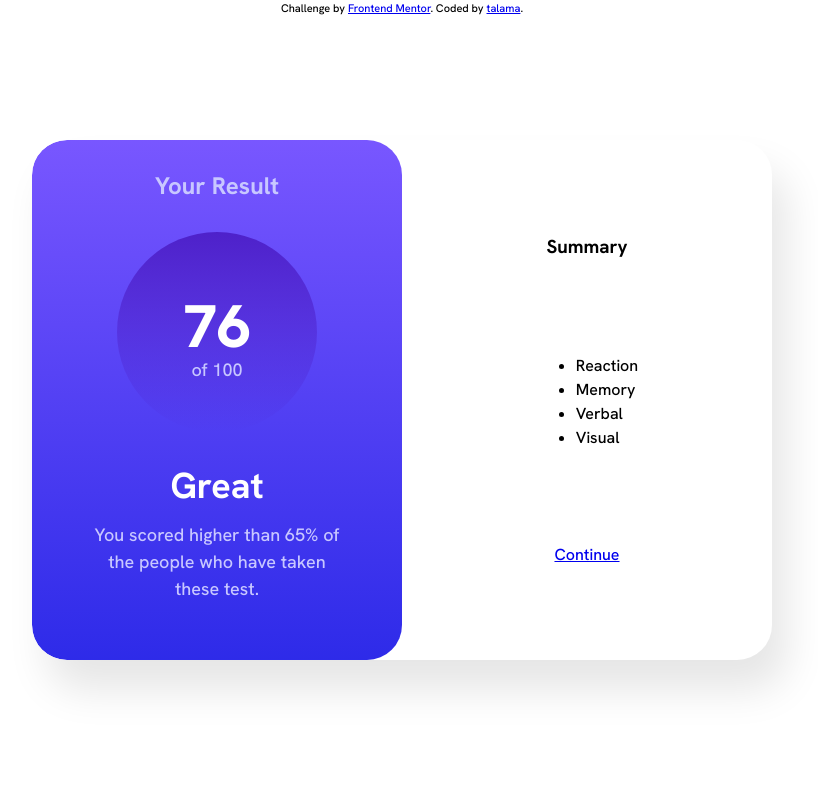
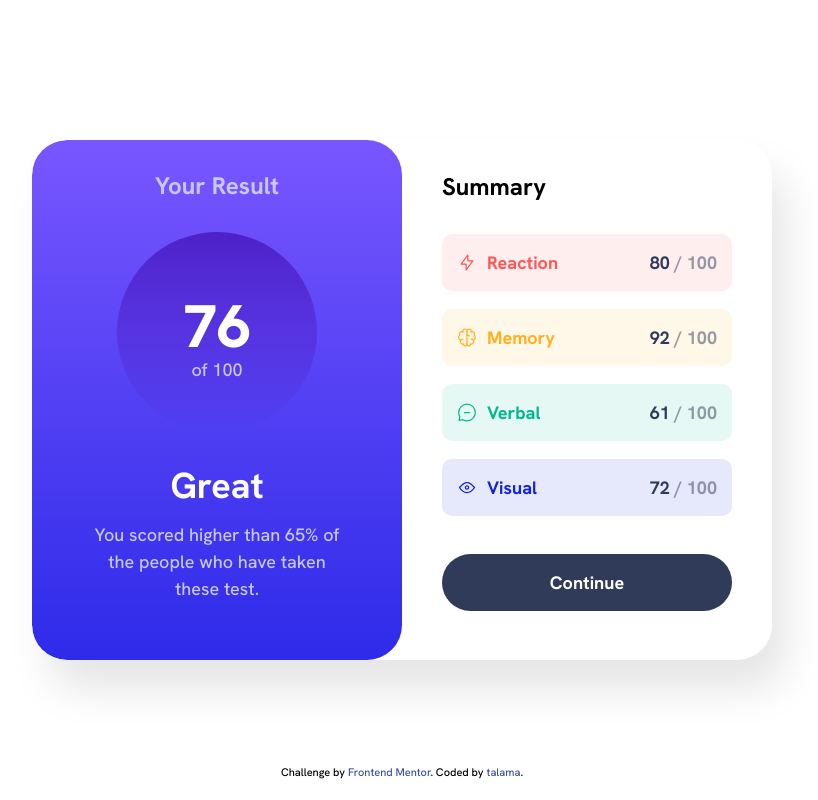
Before and after one commit to talama/summaryComponent, a website: page index.html in a window 1280 px wide. Shown: the whole page, without its empty margins (238-1056 px from the left). Drawn offline with Linux system fonts and the light colour scheme.

Commit message:
feat: layout v1

```diff
--- a/css/style.css
+++ b/css/style.css
@@ -7,7 +7,27 @@
   font-display: swap;
 }
 
-/* CSS Reset */
+:root {
+  /* Primary colors */
+  --light-red: 0, 100%, 67%;
+  --orange-yellow: 39, 100%, 56%;
+  --green-teal: 166, 100%, 36%;
+  --cobalt-blue: 234, 85%, 45%;
+
+  /* Gradients */
+  --light-slate-blue: 252, 100%, 67%;
+  --light-royal-blue: 241, 81%, 54%;
+  --violet-blue: 256, 72%, 46%;
+  --persian-blue: 241, 72%, 46%;
+
+  /* Neutral */
+  --white: 0, 0%, 100%;
+  --pale-blue: 221, 100%, 96%;
+  --light-lavander: 241, 100%, 89%;
+  --dark-grey-blue: 224, 30%, 27%;
+}
+
+/* CSS Reset based on https://www.joshwcomeau.com/css/custom-css-reset/ */
 *,
 *::before,
 *::after {
@@ -19,7 +39,7 @@ body {
   font-family: "Hanken Grotesk", "Arial", sans-serif;
   line-height: 1.5;
   -webkit-font-smoothing: antialiased;
-  background-color: #fff;
+  background-color: var(--white);
 }
 
 img,
@@ -38,9 +58,6 @@ select {
   font: inherit;
 }
 
-html {
-}
-
 .summary-component {
   position: absolute;
   top: 50%;
@@ -55,26 +72,22 @@ html {
   display: flex;
 }
 
-.result,
-.summary {
+.result {
+  flex: 0 0 50%;
   display: flex;
   flex-direction: column;
+  justify-content: space-evenly;
   align-items: center;
-  justify-content: space-evenly;
-  flex: 0 0 50%;
-}
-
-.result {
   background: linear-gradient(
     to bottom,
-    hsl(252, 100%, 67%),
-    hsl(241, 81%, 54%)
+    hsl(var(--light-slate-blue)),
+    hsl(var(--light-royal-blue))
   );
   border-radius: 35px;
 }
 
 .result h3 {
-  color: hsl(241, 100%, 89%);
+  color: hsl(var(--light-lavander));
   font-weight: 700;
   font-size: 24px;
 }
@@ -84,8 +97,8 @@ html {
   height: 200px;
   background: linear-gradient(
     to bottom,
-    hsla(256, 72%, 46%, 1),
-    hsla(241, 72%, 46%, 0)
+    hsla(var(--violet-blue), 1),
+    hsla(var(--persian-blue), 0)
   );
   border-radius: 50%;
   z-index: 1;
@@ -104,7 +117,7 @@ html {
 
 .score__text {
   font-size: 18px;
-  color: hsl(241, 100%, 89%);
+  color: hsl(var(--light-lavander));
 }
 
 .result h2 {
@@ -115,22 +128,141 @@ html {
 
 .result p {
   text-align: center;
-  color: hsl(241, 100%, 89%);
+  color: hsl(var(--light-lavander));
   font-size: 18px;
   padding: 0 60px;
   margin-bottom: 30px;
 }
 
 .summary {
+  flex: 0 0 50%;
+  display: flex;
+  flex-direction: column;
+  justify-content: space-evenly;
+  align-items: center;
+  padding: 0 40px 0 40px;
+}
+
+.summary h3 {
+  font-weight: 700;
+  font-size: 24px;
+  align-self: flex-start;
+}
+
+.summary__list {
+  align-self: stretch;
+  display: flex;
+  flex-direction: column;
+  justify-content: space-between;
+  gap: 18px;
+  margin-bottom: 10px;
+}
+
+.summary__list-item {
+  display: flex;
+  justify-content: space-between;
+  font-size: 18px;
+  font-weight: 700;
+  padding: 15px 15px;
+  border-radius: 10px;
+}
+
+.subject {
+  display: flex;
+  gap: 10px;
+}
+
+.item-red {
+  background-color: hsla(var(--light-red), 0.1);
+
+  & .subject {
+    color: hsl(var(--light-red));
+  }
+
+  & .subject-score {
+    color: hsl(var(--dark-grey-blue));
+  }
+}
+
+.item-yellow {
+  background-color: hsla(var(--orange-yellow), 0.1);
+
+  & .subject {
+    color: hsl(var(--orange-yellow));
+  }
+
+  & .subject-score {
+    color: hsl(var(--dark-grey-blue));
+  }
+}
+
+.item-green {
+  background-color: hsla(var(--green-teal), 0.1);
+
+  & .subject {
+    color: hsl(var(--green-teal));
+  }
+
+  & .subject-score {
+    color: hsl(var(--dark-grey-blue));
+  }
+}
+
+.item-blue {
+  background-color: hsla(var(--cobalt-blue), 0.1);
+
+  & .subject {
+    color: hsl(var(--cobalt-blue));
+  }
+
+  & .subject-score {
+    color: hsl(var(--dark-grey-blue));
+  }
+}
+
+.summary__list-item span {
+  color: hsla(var(--dark-grey-blue), 0.5);
+}
+
+.btn,
+.btn:link,
+.btn:visited {
+  text-decoration: none;
+  text-align: center;
+  border: none;
+  cursor: pointer;
+  align-self: stretch;
+  font-size: 18px;
+  font-weight: 700;
+  border-radius: 30px;
+  padding: 15px;
+  margin-bottom: 20px;
+  color: hsl(var(--white));
+  background: hsl(var(--dark-grey-blue));
+}
+
+.btn:hover {
+  background: linear-gradient(
+    to bottom,
+    hsl(var(--light-slate-blue)),
+    hsl(var(--light-royal-blue))
+  );
 }
 
 /* ATTRIBUTION */
 .attribution {
+  position: absolute;
+  bottom: 20px;
+  left: 50%;
+  transform: translateX(-50%);
   font-size: 11px;
   text-align: center;
   font-weight: 500;
 }
 
-.attribution a {
-  color: hsl(228, 45% 44%);
+.attribution a,
+a:link,
+a:visited {
+  text-decoration: none;
+  color: hsl(228, 45%, 44%);
 }
--- a/index.html
+++ b/index.html
@@ -18,30 +18,77 @@
       crossorigin="anonymous"
     />
     <link href="css/style.css" rel="stylesheet" type="text/css" />
-
     <title>Frontend Mentor | Results summary component</title>
   </head>
+
   <body>
+    <!-- Summary Component -->
     <div class="summary-component">
+      <!-- Result Card -->
       <div class="result">
         <h3>Your Result</h3>
+
         <div class="score">
           <span class="score__total">76</span>
           <span class="score__text">of 100</span>
         </div>
+
         <h2>Great</h2>
         <p>
           You scored higher than 65% of the people who have taken these test.
         </p>
       </div>
+
+      <!-- Summary Card -->
       <div class="summary">
         <h3>Summary</h3>
-        <ul class="summary__list">
-          <li class="summary__list-item">Reaction</li>
-          <li class="summary__list-item">Memory</li>
-          <li class="summary__list-item">Verbal</li>
-          <li class="summary__list-item">Visual</li>
-        </ul>
+
+        <div class="summary__list">
+          <div class="summary__list-item item-red">
+            <div class="subject">
+              <img
+                src="assets/images/icon-reaction.svg"
+                alt="Reaction icon"
+                class="subject-icon"
+              />Reaction
+            </div>
+            <div class="subject-score">80 <span>/ 100</span></div>
+          </div>
+
+          <div class="summary__list-item item-yellow">
+            <div class="subject">
+              <img
+                src="assets/images/icon-memory.svg"
+                alt="Memory icon"
+                class="subject-icon"
+              />Memory
+            </div>
+            <div class="subject-score">92 <span>/ 100</span></div>
+          </div>
+
+          <div class="summary__list-item item-green">
+            <div class="subject">
+              <img
+                src="assets/images/icon-verbal.svg"
+                alt="Verbal icon"
+                class="subject-icon"
+              />Verbal
+            </div>
+            <div class="subject-score">61 <span>/ 100</span></div>
+          </div>
+
+          <div class="summary__list-item item-blue">
+            <div class="subject">
+              <img
+                src="assets/images/icon-visual.svg"
+                alt="Visual icon"
+                class="subject-icon"
+              />Visual
+            </div>
+            <div class="subject-score">72 <span>/ 100</span></div>
+          </div>
+        </div>
+
         <a href="#" class="btn">Continue</a>
       </div>
     </div>
```
